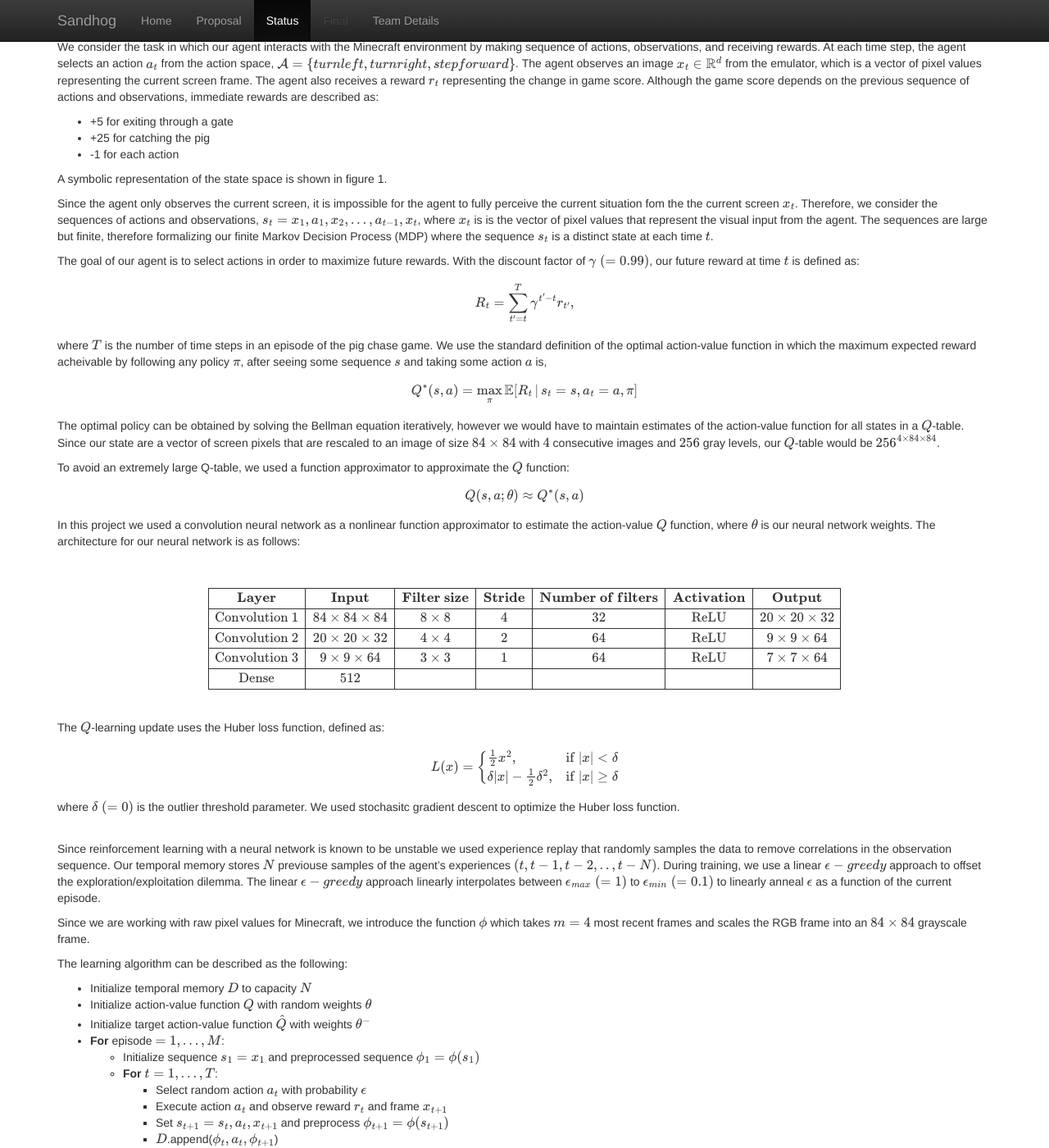
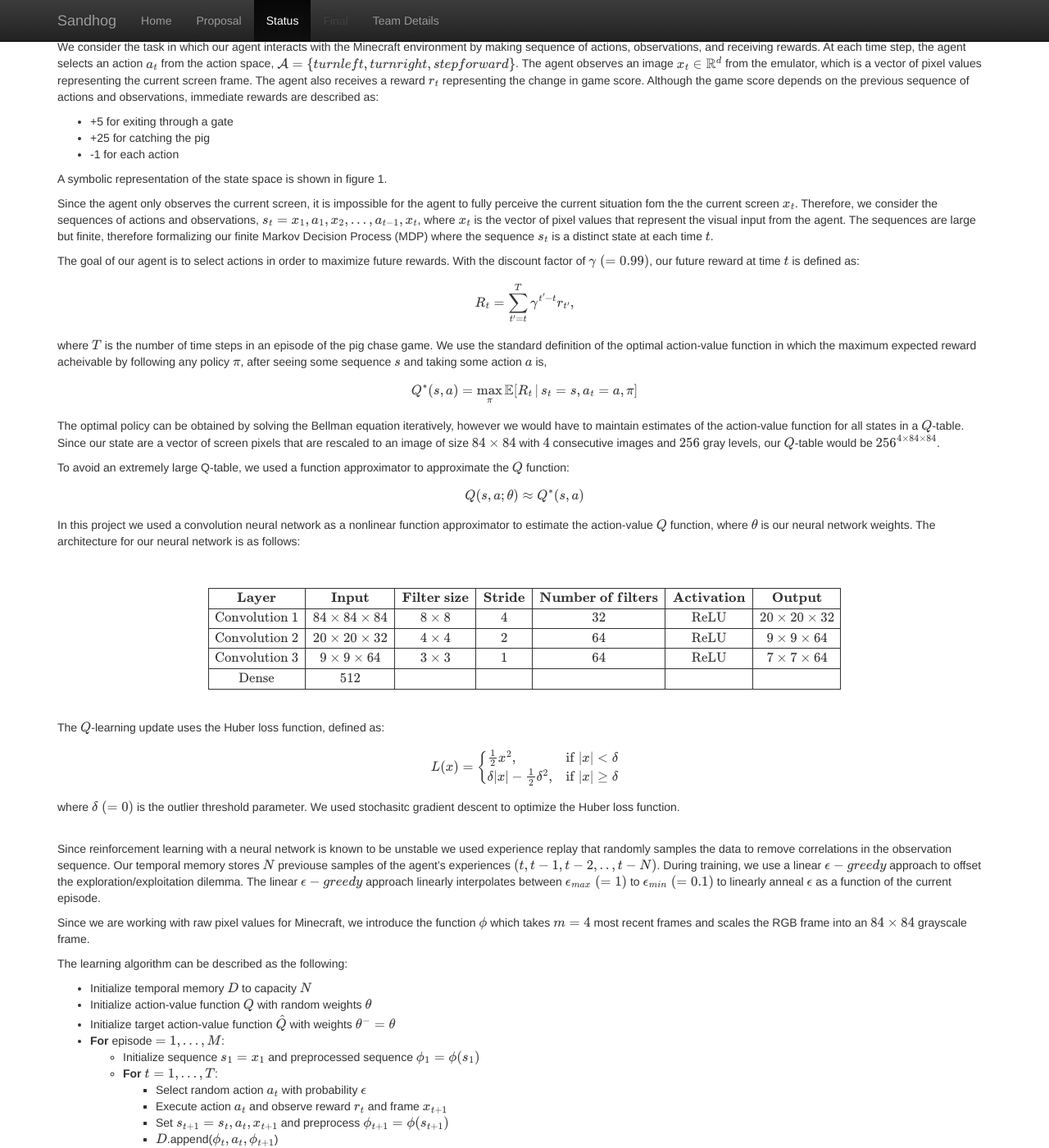
Before and after one commit to hfloresr/Sandhog, a Jekyll site: the page built from docs/status.md, in a window 1280 px wide and 1400 px high, scrolled down 1370 px. Shown: the whole window at 82% size. Built offline with Jekyll 4.4.1, drawn with Linux system fonts in a browser that asks for light colours; formulas are drawn with MathJax 3.

Commit message:
fixed typo

```diff
--- a/docs/status.md
+++ b/docs/status.md
@@ -28,7 +28,7 @@
 
 A symbolic representation of the state space is shown in figure 1.
 
-Since the agent only observes the current screen, it is impossible for the agent to fully perceive the current situation fom the the current screen $$x_t$$. Therefore, we consider the sequences of actions and observations, $$s_t = x_{1},a_{1},x_{2}, ... , a_{t-1}, x_{t}$$, where $$x_t$$ is is the vector of pixel values that represent the visual input from the agent. The sequences are large but finite, therefore formalizing our finite Markov Decision Process (MDP) where the sequence $$s_t$$ is a distinct state at each time $$t$$.
+Since the agent only observes the current screen, it is impossible for the agent to fully perceive the current situation fom the the current screen $$x_t$$. Therefore, we consider the sequences of actions and observations, $$s_t = x_{1},a_{1},x_{2}, ... , a_{t-1}, x_{t}$$, where $$x_t$$ is the vector of pixel values that represent the visual input from the agent. The sequences are large but finite, therefore formalizing our finite Markov Decision Process (MDP) where the sequence $$s_t$$ is a distinct state at each time $$t$$.
 
 The goal of our agent is to select actions in order to maximize future rewards. With the discount factor of $$\gamma \; (=0.99)$$, our future reward at time $$t$$ is defined as:
 
@@ -88,7 +88,7 @@
 The learning algorithm can be described as the following:
   * Initialize temporal memory $$D$$ to capacity $$N$$
   * Initialize action-value function $$Q$$ with random weights $$\theta$$
-  * Initialize target action-value function $$\hat{Q}$$ with weights $$\theta^{-}$$
+  * Initialize target action-value function $$\hat{Q}$$ with weights $$\theta^{-} = \theta$$
   * **For** episode $$= 1, ... , M$$:
       * Initialize sequence $$s_1 = {x_1}$$ and preprocessed sequence $$\phi_1 = \phi(s_1)$$
       * **For** $$t = 1, ..., T$$:
```
